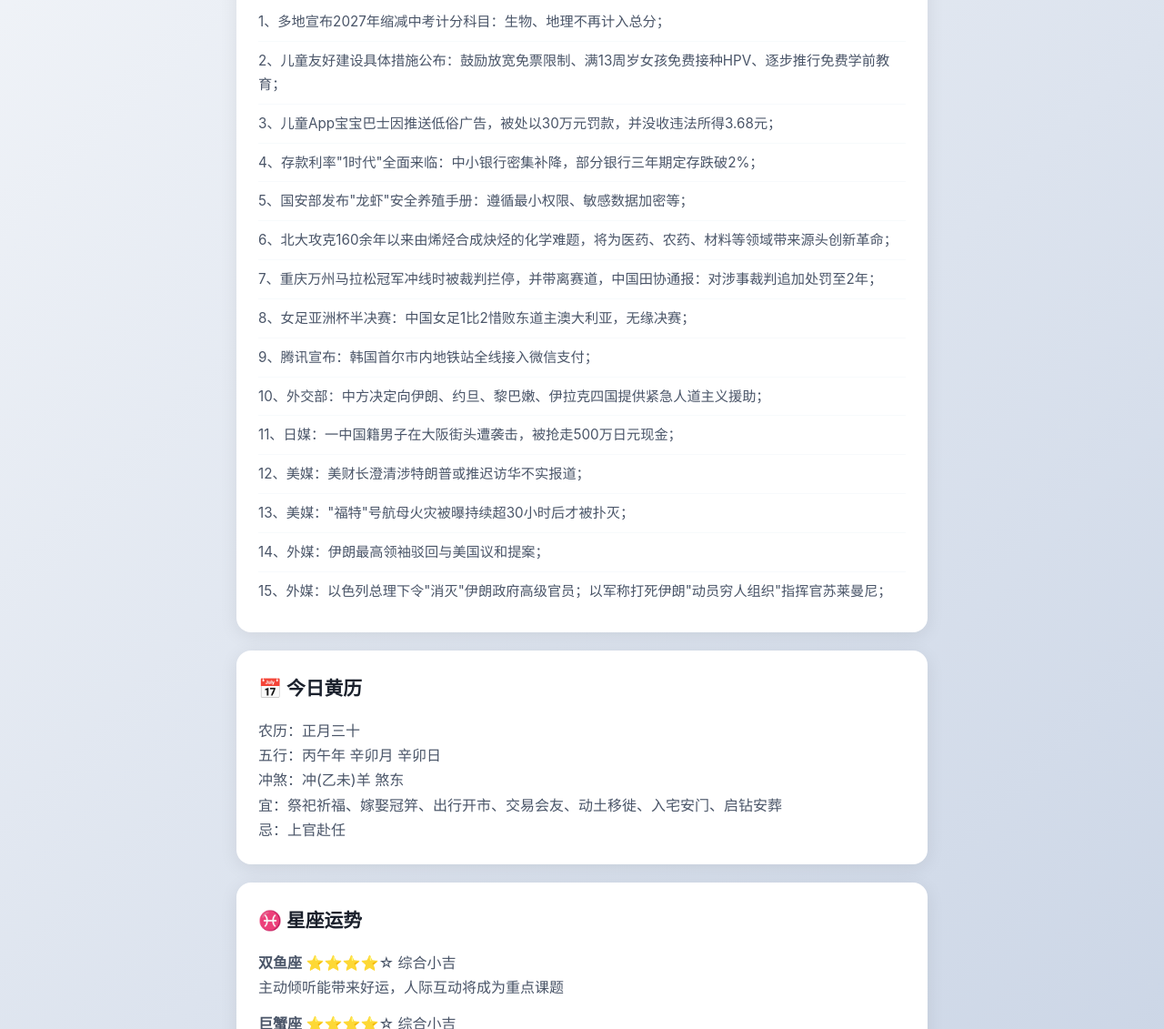
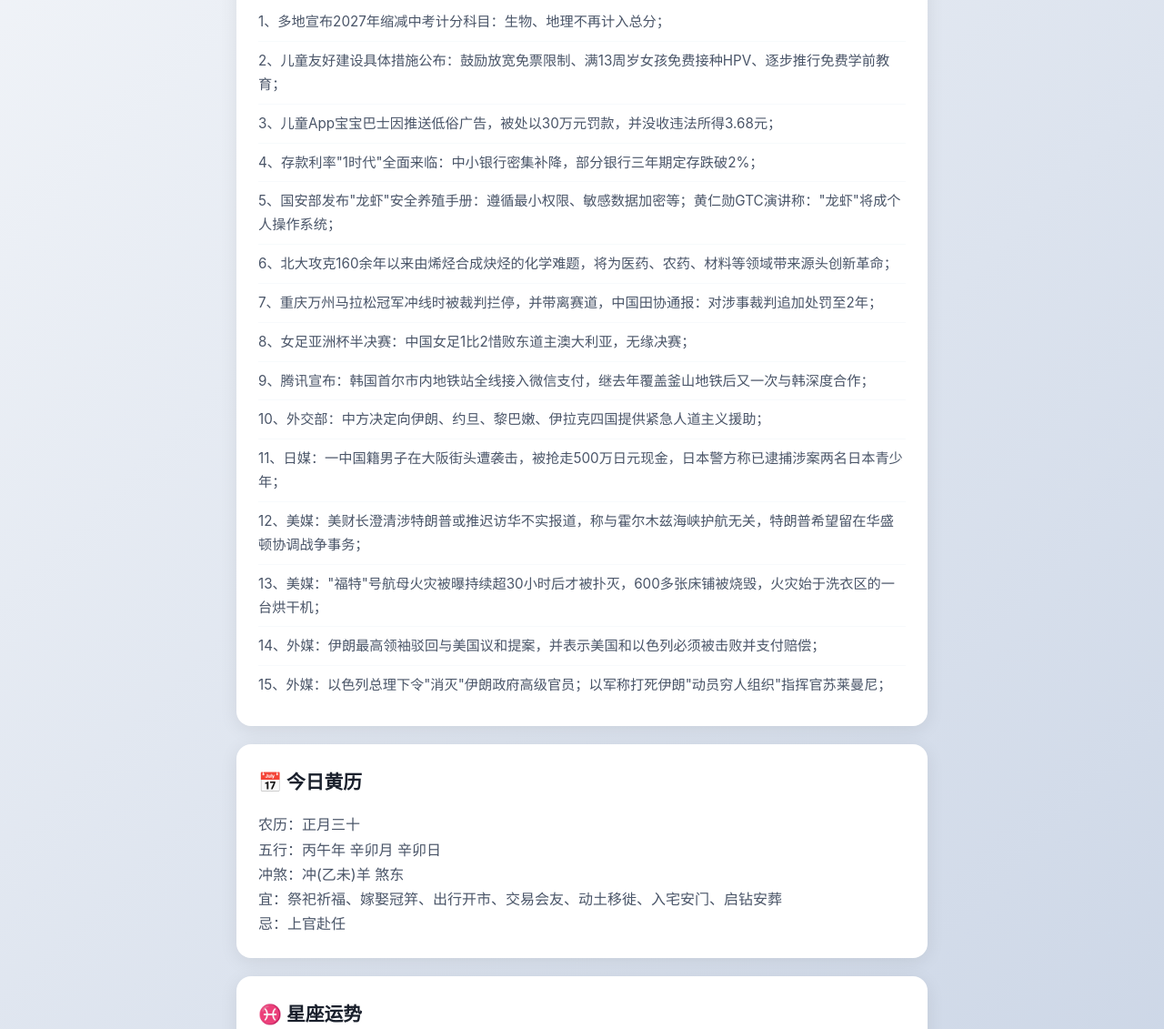
Before and after one commit to y434786896-collab/xyy-website, a plain HTML site: page news.html in a window 1280 px wide. Shown: the part 417-1548 px from the top of the page at 91% size. Drawn offline with Linux system fonts and the light colour scheme.

Commit message:
完整更新15条新闻内容

```diff
--- a/news.html
+++ b/news.html
@@ -27,7 +27,7 @@
         <h1><a href="index.html">← 小一二官网</a></h1>
     </div>
     <div class="container">
-        <p class="update-time">更新时间：2026年3月18日 09:25 星期三</p>
+        <p class="update-time">更新时间：2026年3月18日 09:35 星期三</p>
 
         <div class="card">
             <h2>🌤️ 今日天气（香港）</h2>
@@ -40,16 +40,16 @@
             <div class="news-item">2、儿童友好建设具体措施公布：鼓励放宽免票限制、满13周岁女孩免费接种HPV、逐步推行免费学前教育；</div>
             <div class="news-item">3、儿童App宝宝巴士因推送低俗广告，被处以30万元罚款，并没收违法所得3.68元；</div>
             <div class="news-item">4、存款利率"1时代"全面来临：中小银行密集补降，部分银行三年期定存跌破2%；</div>
-            <div class="news-item">5、国安部发布"龙虾"安全养殖手册：遵循最小权限、敏感数据加密等；</div>
+            <div class="news-item">5、国安部发布"龙虾"安全养殖手册：遵循最小权限、敏感数据加密等；黄仁勋GTC演讲称："龙虾"将成个人操作系统；</div>
             <div class="news-item">6、北大攻克160余年以来由烯烃合成炔烃的化学难题，将为医药、农药、材料等领域带来源头创新革命；</div>
             <div class="news-item">7、重庆万州马拉松冠军冲线时被裁判拦停，并带离赛道，中国田协通报：对涉事裁判追加处罚至2年；</div>
             <div class="news-item">8、女足亚洲杯半决赛：中国女足1比2惜败东道主澳大利亚，无缘决赛；</div>
-            <div class="news-item">9、腾讯宣布：韩国首尔市内地铁站全线接入微信支付；</div>
+            <div class="news-item">9、腾讯宣布：韩国首尔市内地铁站全线接入微信支付，继去年覆盖釜山地铁后又一次与韩深度合作；</div>
             <div class="news-item">10、外交部：中方决定向伊朗、约旦、黎巴嫩、伊拉克四国提供紧急人道主义援助；</div>
-            <div class="news-item">11、日媒：一中国籍男子在大阪街头遭袭击，被抢走500万日元现金；</div>
-            <div class="news-item">12、美媒：美财长澄清涉特朗普或推迟访华不实报道；</div>
-            <div class="news-item">13、美媒："福特"号航母火灾被曝持续超30小时后才被扑灭；</div>
-            <div class="news-item">14、外媒：伊朗最高领袖驳回与美国议和提案；</div>
+            <div class="news-item">11、日媒：一中国籍男子在大阪街头遭袭击，被抢走500万日元现金，日本警方称已逮捕涉案两名日本青少年；</div>
+            <div class="news-item">12、美媒：美财长澄清涉特朗普或推迟访华不实报道，称与霍尔木兹海峡护航无关，特朗普希望留在华盛顿协调战争事务；</div>
+            <div class="news-item">13、美媒："福特"号航母火灾被曝持续超30小时后才被扑灭，600多张床铺被烧毁，火灾始于洗衣区的一台烘干机；</div>
+            <div class="news-item">14、外媒：伊朗最高领袖驳回与美国议和提案，并表示美国和以色列必须被击败并支付赔偿；</div>
             <div class="news-item">15、外媒：以色列总理下令"消灭"伊朗政府高级官员；以军称打死伊朗"动员穷人组织"指挥官苏莱曼尼；</div>
         </div>
 
```
